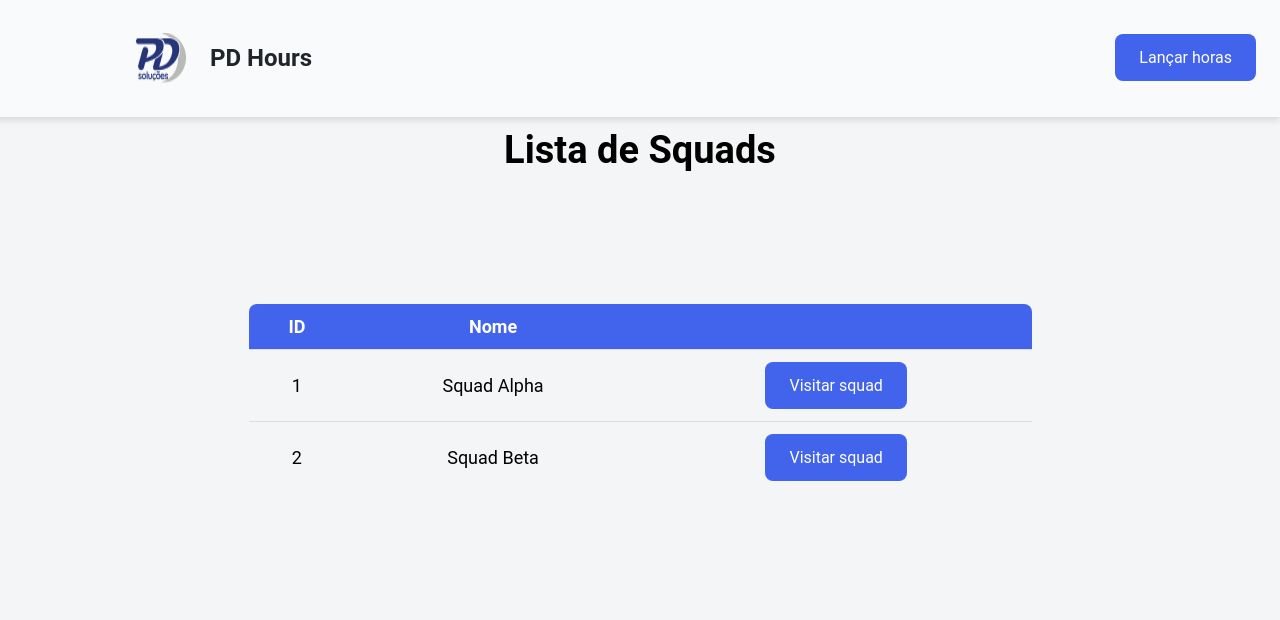
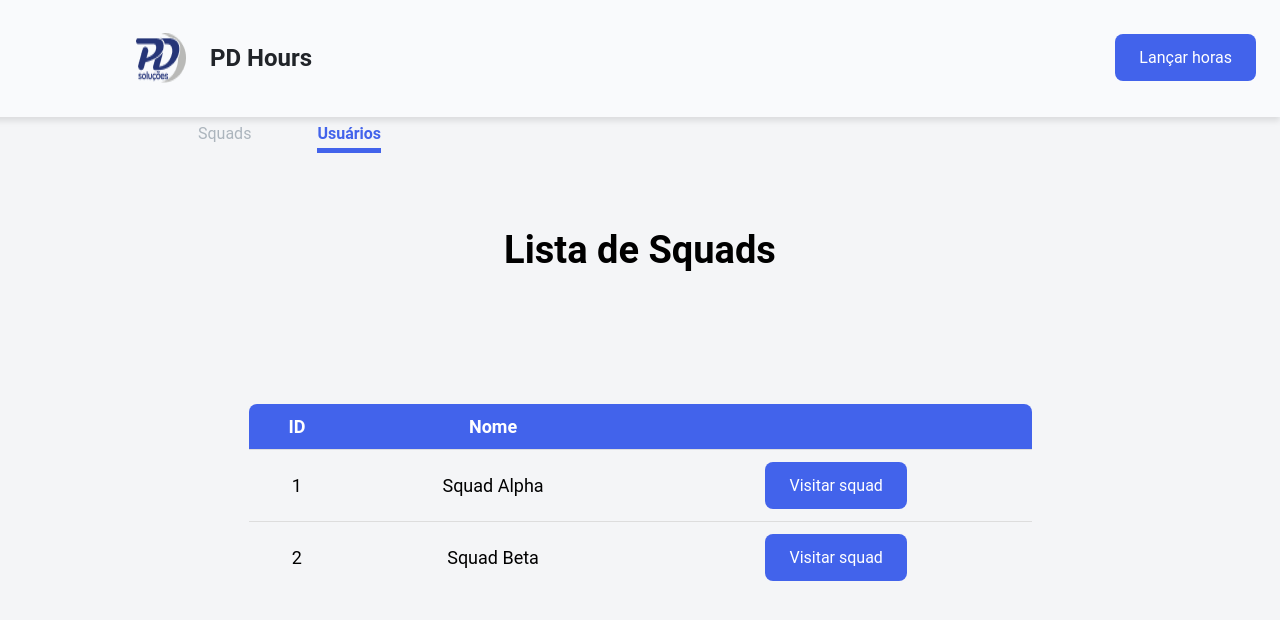
Before and after one commit to jandersonvb/pdhours-frontend, a Next.js app: page /squad in a window 1280 px wide. Shown: the top 620 px of the page. Built offline with nearby package versions, Linux system fonts and the light colour scheme.

Commit message:
refactor: change Tab component

```diff
--- a/src/app/components/Tabs/index.tsx
+++ b/src/app/components/Tabs/index.tsx
@@ -1,21 +1,24 @@
 'use client';
 
 import Link from "next/link";
-import { Container, NavItem } from "./styles";
+import { useState } from "react";
+import { Tab, TabsContainer } from "./styles";
 
 type TabsProps = {
   active?: boolean
 }
 
 export function Tabs({ active }: TabsProps) {
+  const [activeTab, setActiveTab] = useState(active ? 'squads' : 'usuarios')
+
   return (
-    <Container>
-      <Link href="/squad" style={{ textDecoration: 'none', color: 'black' }}>
-        <NavItem active={active}>Squads</NavItem>
-      </Link>
-      <Link href="/user" style={{ textDecoration: 'none', color: 'black' }}>
-        <NavItem active={active}>Usuários</NavItem>
-      </Link>
-    </Container>
+    <TabsContainer>
+      <Tab active={activeTab === 'squads'} onClick={() => setActiveTab('squads')}>
+        <Link href="/squad">Squads</Link>
+      </Tab>
+      <Tab active={activeTab === 'usuarios'} onClick={() => setActiveTab('usuarios')}>
+        <Link href="/user">Usuários</Link>
+      </Tab>
+    </TabsContainer>
   )
 }
--- a/src/app/components/Tabs/styles.ts
+++ b/src/app/components/Tabs/styles.ts
@@ -1,24 +1,30 @@
-import styled from 'styled-components'
 
-export const Container = styled.div`
+import styled from "styled-components";
+
+export const TabsContainer = styled.div`
   display: flex;
+  gap: 66px;
+  margin-left: 190px;
+  margin-top: 124px;
+`;
 
-  gap: 66px;
+interface TabProps {
+  active: boolean;
+}
 
-  margin-left: 190px;
-  margin-top: 24px;
+export const Tab = styled.div<TabProps>`
+  a {
+    text-decoration: none;
+    color: ${({ active }) => (active ? '#4263EB' : '#ACB5BD')};
+    font-weight: ${({ active }) => (active ? 'bold' : 'normal')};
+  }
 
-  `
-
-export const NavItem = styled.a<{ active?: boolean }>`
-  text-decoration: none;
  font-size: 16px;
  font-weight: 500;
  font-family: 'Roboto', sans-serif;
  cursor: pointer;
  position: relative;
  transition: color 0.6s ease-in-out;
-
 
  &::after {
    content: '';
@@ -29,20 +35,9 @@ export const NavItem = styled.a<{ active?: boolean }>`
    width: 100%;
    height: 5px;
    background-color: #4263EB;
-    transform: scaleX(0);
+   transform: scaleX(${(props) => (props.active ? 1 : 0)});
    transform-origin: left;
    transition: transform 0.6s ease-in-out;
-
-
  }
 
-  &:hover {
-    font-weight: bold;
-    color: #4263EB;
-
-  }
-
-  &:hover::after {
-    transform: scaleX(1);
-  }
-`
+`;
```
Lines whose indentation alone changed are shown as unchanged.
